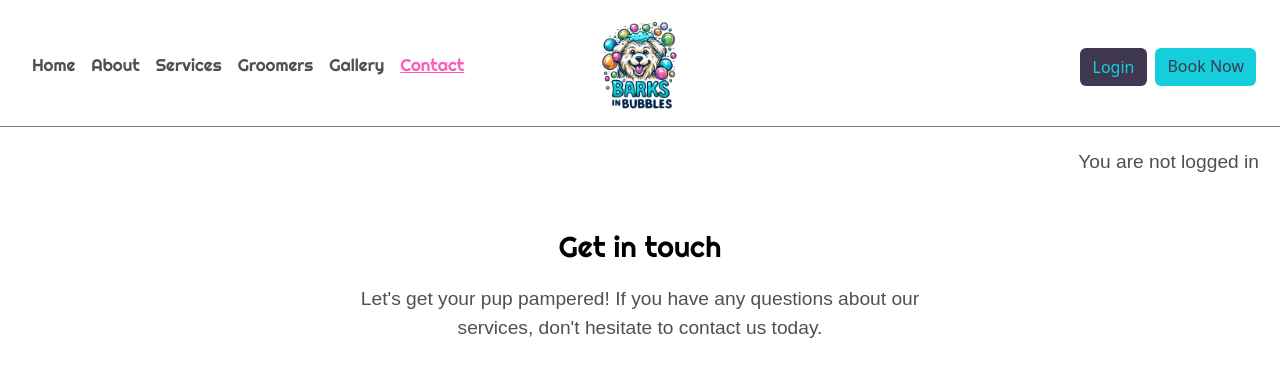
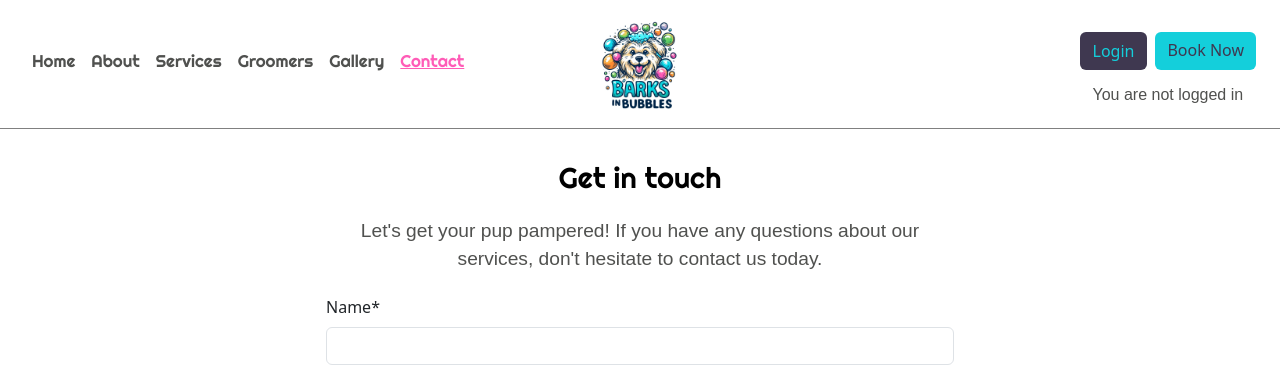
Before and after one commit to KatePaulauskas/dog-grooming-salon, a Django app: page /contact/ in a window 1280 px wide. Shown: the top 365 px of the page. Run offline with Django 4.2, Linux system fonts and the light colour scheme; some libraries are stand-ins or nearby versions; some web fonts are replaced.

Commit message:
Style and improve auth messages

```diff
--- a/static/css/style.css
+++ b/static/css/style.css
@@ -146,6 +146,11 @@ header {
     border: 2px solid #ff5cb7 !important;
 }
 
+/* Style authentication messages*/
+.auth {
+    color: #fe8b32 !important;
+}
+
 /* Style Django messages */
 
 .d-messages {
--- a/templates/base.html
+++ b/templates/base.html
@@ -51,7 +51,7 @@
             <div class="d-flex justify-content-between align-items-start">
 
                 <!-- Menu Section-->
-                <nav class="navbar navbar-expand-lg navbar-light mt-1 p-4">
+                <nav class="navbar navbar-expand-lg navbar-light mt-1 px-4 my-sm-3">
                     <button class="navbar-toggler" type="button" data-bs-toggle="collapse" data-bs-target="#navbarText" aria-controls="navbarText" aria-expanded="false" aria-label="Toggle navigation">
                         <span class="navbar-toggler-icon"></span>
                     </button>
@@ -80,6 +80,14 @@
                                 href="{% url 'contact' %}">Contact</a>
                             </li>
                         </ul>
+                        <!-- Authentication messages -->
+                        <div class=" auth d-block d-lg-none">
+                            {% if user.is_authenticated %}
+                            <p class="fs-6 my-1">You are logged in as {{ user }}</p>
+                            {% else %}
+                            <p class="fs-6 my-1">You are not logged in</p>
+                            {% endif %}
+                        </div>
                     </div>
                 </nav>
 
@@ -91,13 +99,23 @@
                 </div>
 
                 <!-- Header Buttons Section-->
-                <div class="header-buttons d-flex flex-column flex-md-row my-md-4 mx-3">
+                <div class="d-flex flex-column align-items-start my-0 my-md-3 my-lg-0">
+                    <div class="header-buttons d-flex flex-column flex-md-row my-md-2 mx-3">
                         {% if user.is_authenticated %}
                         <a href="{% url 'account_logout' %}" class="btn btn-logout me-2 mt-2 {% if request.path == logout_url %}active{% endif %}" aria-current="page">Logout</a>
                         {% else %}
                         <a href="{% url 'account_login' %}" class="btn btn-login me-2 mt-2 {% if request.path == login_url %}active{% endif %}" aria-current="page">Login</a>
                         {% endif %}
                         <a href="#" class="btn btn-book btn-book me-2 mt-2">Book Now</a>
+                    </div>
+                    <!-- Authentication messages -->
+                    <div class="auth d-none d-lg-block">
+                        {% if user.is_authenticated %}
+                        <p class="text-end fs-6 my-0  ms-5 me-0">You are logged in as {{ user }}</p>
+                        {% else %}
+                        <p class="text-end fs-6 my-0  ms-4 me-0">You are not logged in</p>
+                        {% endif %}
+                    </div>
                 </div>
             </div>
         </header>
@@ -116,11 +134,6 @@
             </div>
         </div>
         <main>
-            {% if user.is_authenticated %}
-            <p class="text-end m-3">You are logged in as {{ user }}</p>
-            {% else %}
-            <p class="text-end m-3">You are not logged in</p>
-            {% endif %}
             {% block content %}
             <!-- Content Goes here -->
             {% endblock content %}
```
Lines whose indentation alone changed are shown as unchanged.
